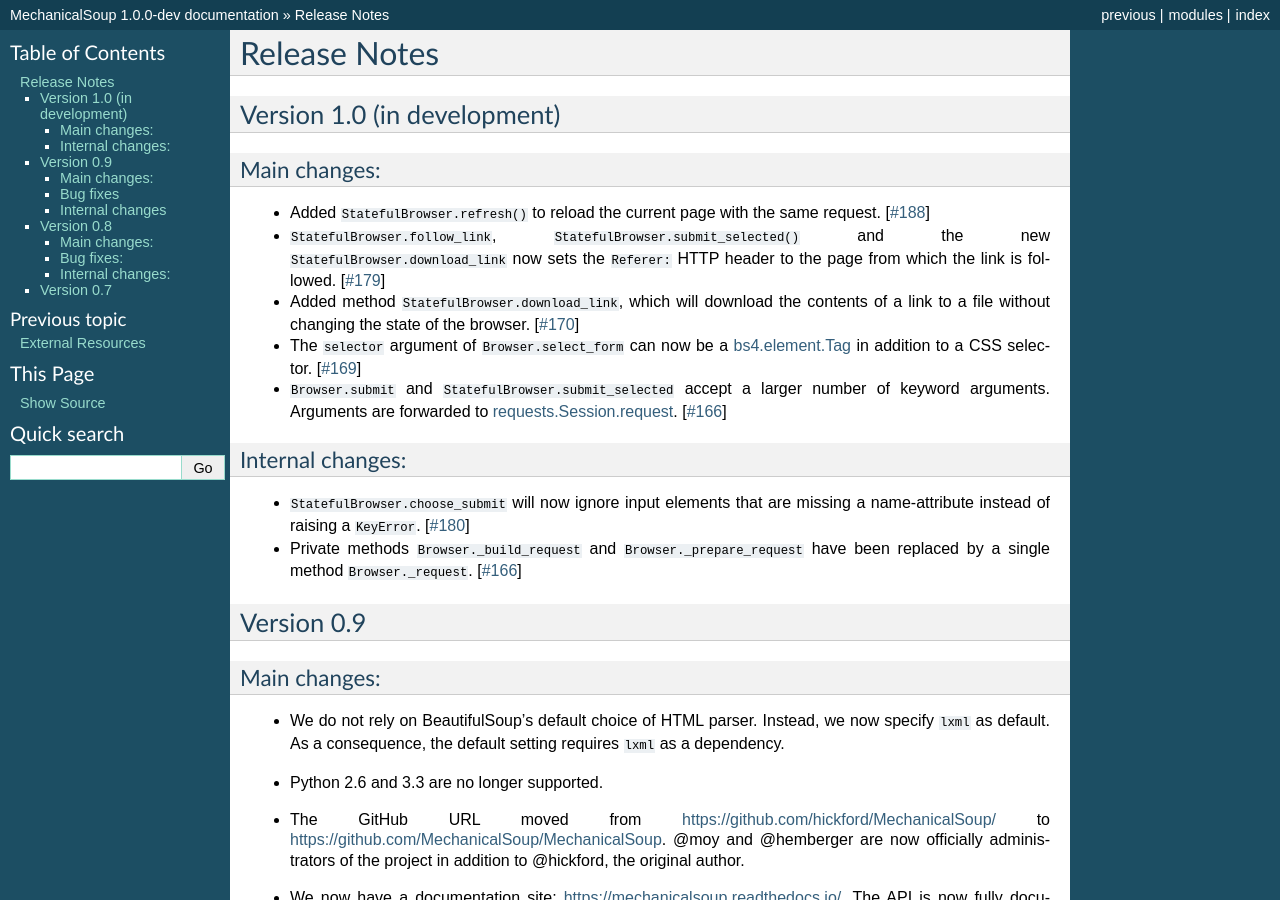
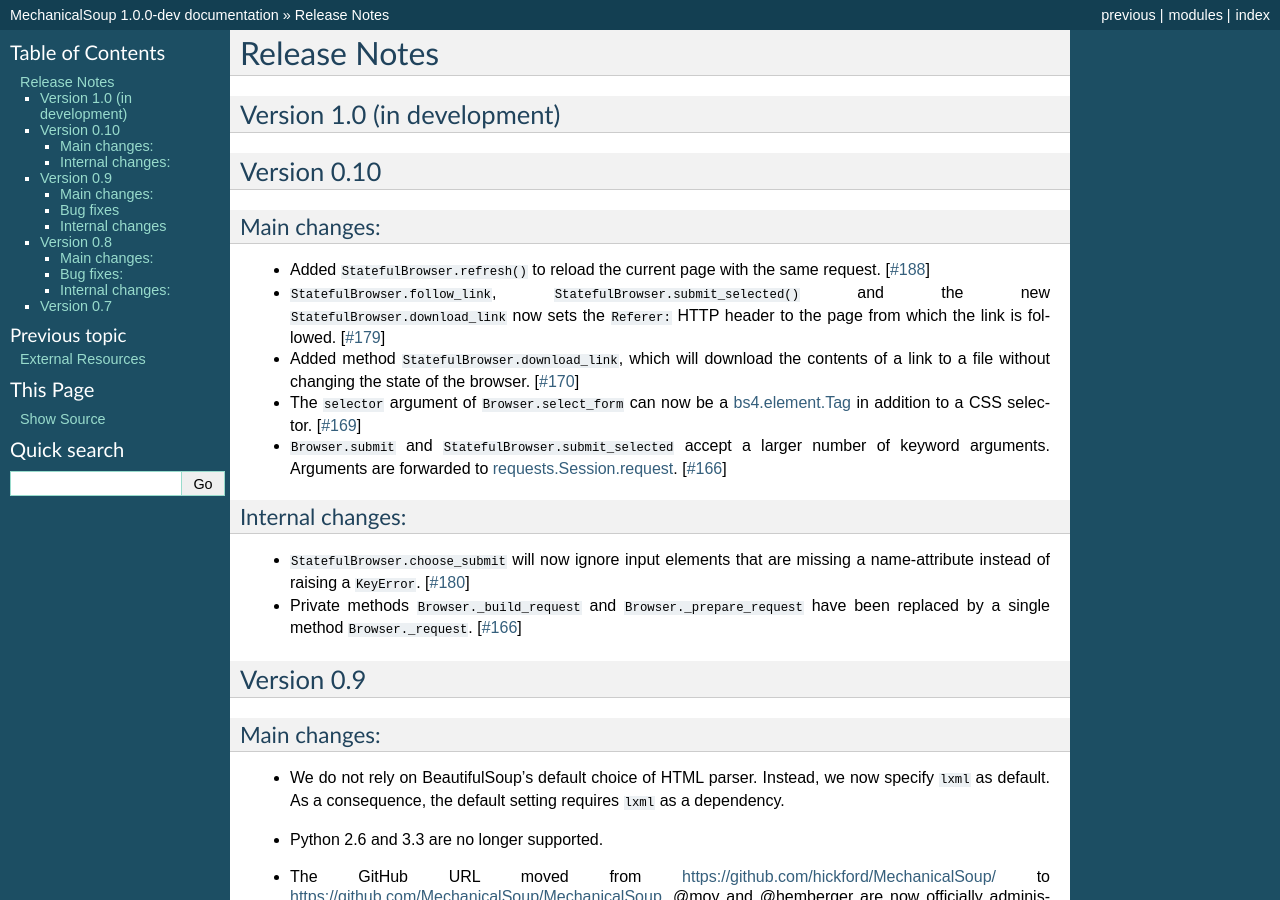
Before and after one commit to MechanicalSoup/MechanicalSoup, a Sphinx documentation site: the page built from docs/ChangeLog.rst, in a window 1280 px wide and 900 px high. Built offline with Sphinx 7.4.7, drawn with Linux system fonts in a browser that asks for light colours.

Commit message:
ChangeLog.rst: update for v0.10

```diff
--- a/docs/ChangeLog.rst
+++ b/docs/ChangeLog.rst
@@ -4,6 +4,9 @@
 
 Version 1.0 (in development)
 ============================
+
+Version 0.10
+============
 
 Main changes:
 -------------
```
